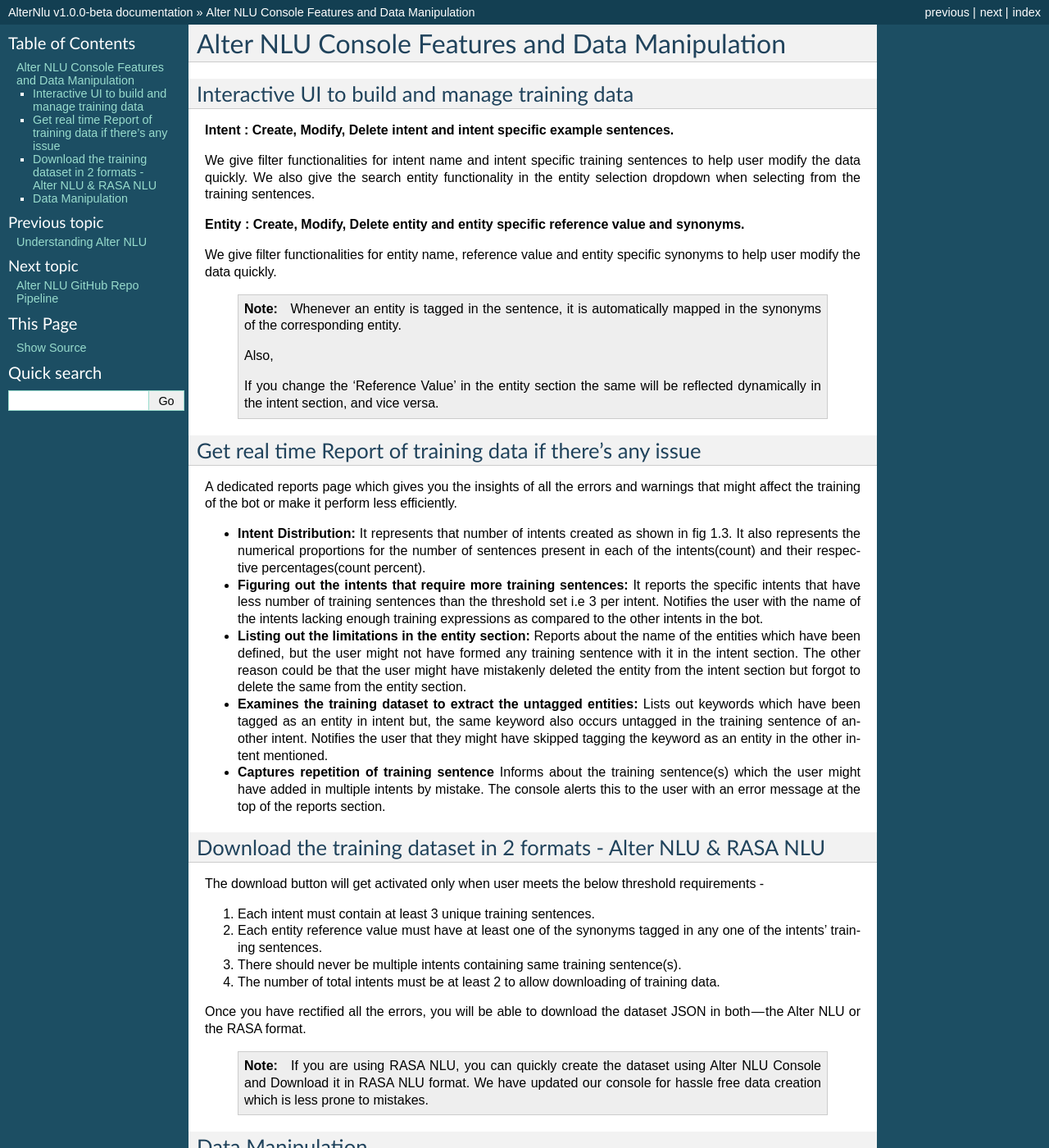
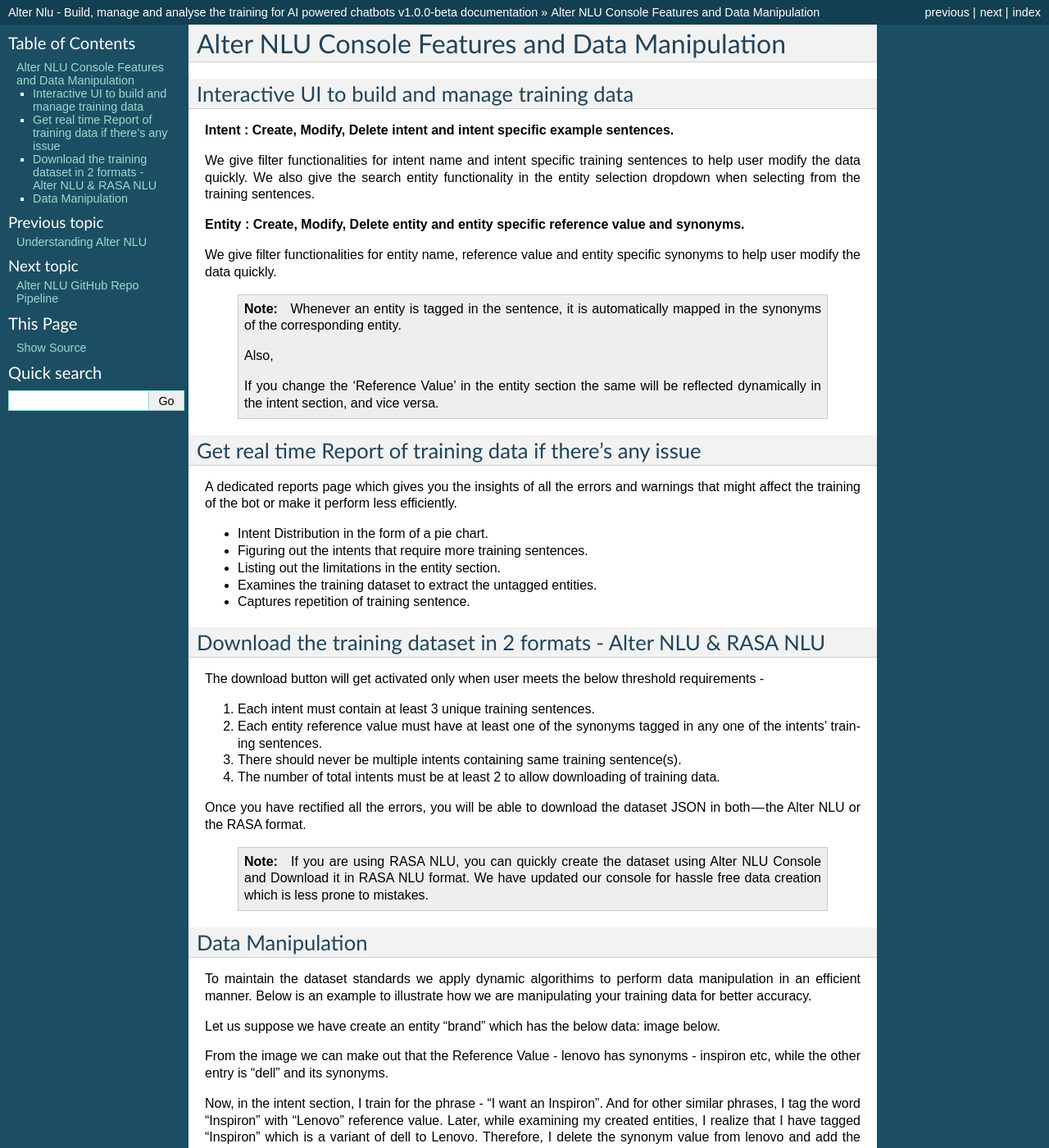
Before and after one commit to thakurtanya/kontikilabsDevelopers, a Sphinx documentation site: the page built from doc/source/AlterNLU-Features.rst, in a window 1280 px wide and 1400 px high. Shown: the whole window at 82% size. Built offline with Sphinx 7.4.7, drawn with Linux system fonts in a browser that asks for light colours; some of the changed text lies outside the part shown.

Commit message:
content additions

```diff
--- a/doc/source/AlterNLU-Features.rst
+++ b/doc/source/AlterNLU-Features.rst
@@ -28,21 +28,11 @@
 
 A dedicated reports page which gives you the insights of all the errors and warnings that might affect the training of the bot or make it perform less efficiently.
 
--	**Intent Distribution:**
-	It represents that number of intents created as shown in fig 1.3. It also represents the numerical proportions for the number of sentences present in each of the intents(count) and their respective percentages(count percent).
-
--	**Figuring out the intents that require more training sentences:**
-	It reports the specific intents that have less number of training sentences than the threshold set i.e 3 per intent. Notifies the user with the name of the intents lacking enough training expressions as compared to the other intents in the bot.
-
--	**Listing out the limitations in the entity section:**
-	Reports about the name of the entities which have been defined, but the user might not have formed any training sentence with it in the intent section. The other reason could be that the user might have mistakenly deleted the entity from the intent section but forgot to delete the same from the entity section.
-
--	**Examines the training dataset to extract the untagged entities:**
-	Lists out keywords which have been tagged as an entity in intent but, the same keyword also occurs untagged in the training sentence of another intent.
-	Notifies the user that they might have skipped tagging the keyword as an entity in the other intent mentioned.
-
--	**Captures repetition of training sentence**
-	Informs about the training sentence(s) which the user might have added in multiple intents by mistake. The console alerts this to the user with an error message at the top of the reports section.
+-	Intent Distribution in the form of a pie chart.
+-	Figuring out the intents that require more training sentences.
+-	Listing out the limitations in the entity section.
+-	Examines the training dataset to extract the untagged entities.
+-	Captures repetition of training sentence.
 
 =================================================================
 Download the training dataset in 2 formats - Alter NLU & RASA NLU
--- a/doc/source/conf.py
+++ b/doc/source/conf.py
@@ -19,7 +19,7 @@
 
 # -- Project information -----------------------------------------------------
 
-project = 'AlterNlu'
+project = 'Alter Nlu - Build, manage and analyse the training for AI powered chatbots'
 copyright = '2019, Tanya Thakur'
 author = 'Tanya Thakur'
 
```
